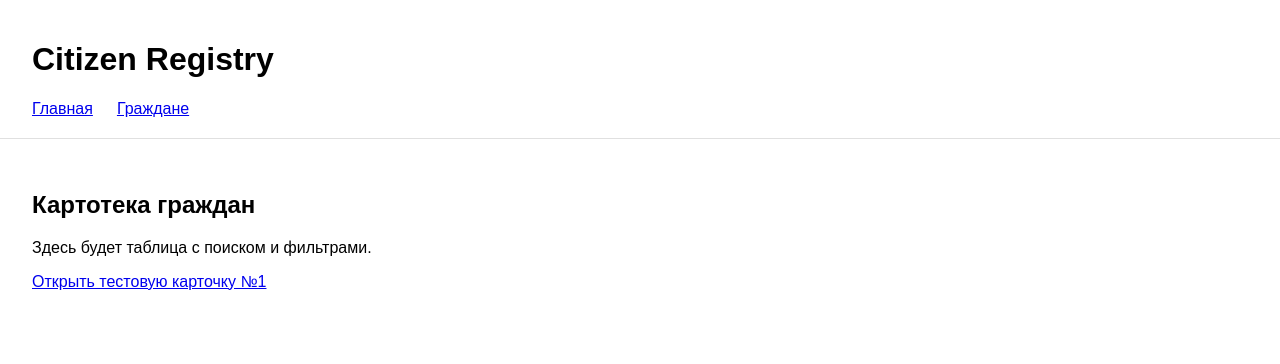
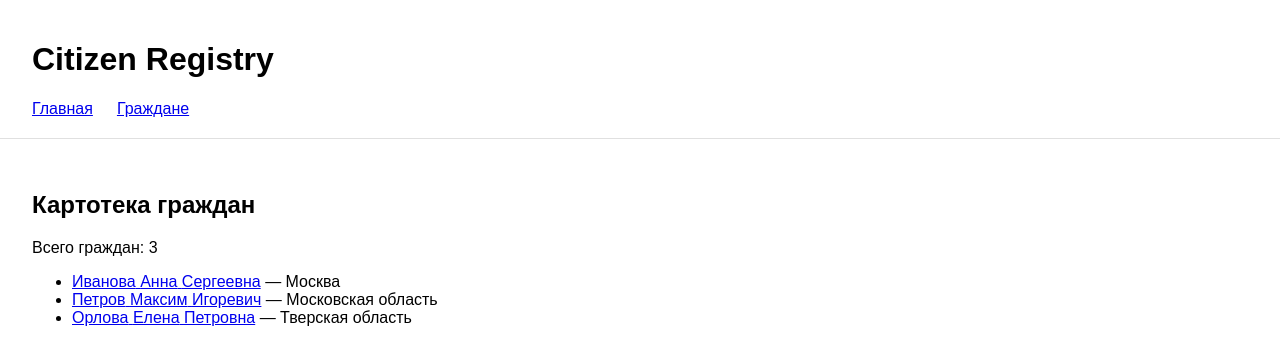
Before and after one commit to KARAMELKA07/citizen-registry, a React (Vite) app: page /citizens in a window 1280 px wide. Shown: the top 364 px of the page. Built offline with nearby package versions, Linux system fonts and the light colour scheme.

Commit message:
add mock citizens and appeals

```diff
--- /dev/null
+++ b/src/data/appeals.js
@@ -0,0 +1,62 @@
+export const appeals = [
+    {
+        id: 'APP-001',
+        citizenId: 'CIT-001',
+        number: 'ОБР-001',
+        createdAt: '2026-10-12T10:00:00Z',
+        subject: 'Несвоевременный вывоз мусора',
+        category: 'waste_collection',
+        source: 'website',
+        description: 'Мусор не вывозят несколько дней.',
+        priority: 'high',
+        status: 'in_progress',
+        assignee: 'Иванов И. И.',
+        dueDate: '2026-11-12',
+        result: '',
+    },
+    {
+        id: 'APP-002',
+        citizenId: 'CIT-001',
+        number: 'ОБР-002',
+        createdAt: '2026-10-18T14:30:00Z',
+        subject: 'Контейнеры для раздельного сбора',
+        category: 'recycling',
+        source: 'email',
+        description: 'Просьба установить дополнительные контейнеры.',
+        priority: 'low',
+        status: 'resolved',
+        assignee: 'Петрова А. С.',
+        dueDate: '2026-10-28',
+        result: 'Заявителю направлен ответ.',
+    },
+    {
+        id: 'APP-003',
+        citizenId: 'CIT-002',
+        number: 'ОБР-003',
+        createdAt: '2026-10-25T09:15:00Z',
+        subject: 'Несанкционированная свалка',
+        category: 'illegal_dumping',
+        source: 'phone',
+        description: 'Обнаружена свалка возле жилого дома.',
+        priority: 'high',
+        status: 'new',
+        assignee: '',
+        dueDate: '',
+        result: '',
+    },
+    {
+        id: 'APP-004',
+        citizenId: 'CIT-002',
+        number: 'ОБР-004',
+        createdAt: '2026-10-27T12:00:00Z',
+        subject: 'Вопрос по графику вывоза',
+        category: 'other',
+        source: 'website',
+        description: 'Запрос информации о графике вывоза отходов.',
+        priority: 'medium',
+        status: 'rejected',
+        assignee: 'Иванов И. И.',
+        dueDate: '',
+        result: 'Обращение отклонено как дублирующее.',
+    },
+];
--- /dev/null
+++ b/src/data/citizens.js
@@ -0,0 +1,80 @@
+export const citizens = [
+    {
+        id: 'CIT-001',
+        lastName: 'Иванова',
+        firstName: 'Анна',
+        middleName: 'Сергеевна',
+        birthDate: '1998-06-14',
+        gender: 'female',
+        recordStatus: 'active',
+        createdAt: '2026-09-02T10:00:00Z',
+
+        phone: '+7 900 000-00-01',
+        additionalPhone: '',
+        email: 'anna.ivanova@example.com',
+        preferredContact: 'email',
+        contactComment: '',
+
+        region: 'Москва',
+        city: 'Москва',
+        street: 'Лесная',
+        house: '12',
+        apartment: '8',
+        sameAsRegistration: true,
+        livingAddress: '',
+        educationLevel: 'higher',
+        notes: '',
+    },
+    {
+        id: 'CIT-002',
+        lastName: 'Петров',
+        firstName: 'Максим',
+        middleName: 'Игоревич',
+        birthDate: '1989-02-18',
+        gender: 'male',
+        recordStatus: 'active',
+        createdAt: '2026-09-16T09:30:00Z',
+
+        phone: '+7 900 000-00-02',
+        additionalPhone: '',
+        email: 'maxim.petrov@example.com',
+        preferredContact: 'phone',
+        contactComment: '',
+
+        region: 'Московская область',
+        city: 'Химки',
+        street: 'Молодёжная',
+        house: '5',
+        apartment: '27',
+        sameAsRegistration: false,
+        livingAddress: 'Москва, ул. Садовая, д. 10',
+        educationLevel: 'vocational',
+        notes: '',
+    },
+    {
+        id: 'CIT-003',
+        lastName: 'Орлова',
+        firstName: 'Елена',
+        middleName: 'Петровна',
+        birthDate: '1976-11-03',
+        gender: 'female',
+        recordStatus: 'archived',
+        createdAt: '2026-10-05T11:20:00Z',
+
+        phone: '+7 900 000-00-03',
+        additionalPhone: '',
+        email: 'elena.orlova@example.com',
+        preferredContact: 'phone',
+        contactComment: '',
+
+        region: 'Тверская область',
+        city: 'Тверь',
+        street: 'Центральная',
+        house: '21',
+        apartment: '4',
+        sameAsRegistration: true,
+        livingAddress: '',
+        educationLevel: 'secondary',
+        notes: '',
+    },
+];
--- a/src/pages/CitizenDetailPage.jsx
+++ b/src/pages/CitizenDetailPage.jsx
@@ -1,12 +1,50 @@
-import { useParams } from 'react-router';
+import { Link, useParams } from 'react-router';
+
+import { citizens } from '../data/citizens.js';
+import { appeals } from '../data/appeals.js';
 
 export default function CitizenDetailPage() {
     const { id } = useParams();
 
+    const citizen = citizens.find(citizen => citizen.id === id);
+
+    const citizenAppeals = appeals.filter(
+        (appeal) => appeal.citizenId === id
+    );
+
+    if (!citizen) {
+        return <h2>Гражданин не найден</h2>;
+    }
+
     return (
         <section>
-            <h2>Карточка гражданина №{id}</h2>
-            <p>Здесь будут личные сведения, семья, образование и обращения.</p>
+            <Link to="/citizens">Назад к списку</Link>
+
+            <h2>
+                {citizen.lastName} {citizen.firstName} {citizen.middleName}
+            </h2>
+
+            <h3>Основные сведения</h3>
+            <p>Дата рождения: {citizen.birthDate}</p>
+            <p>Регион: {citizen.region}</p>
+
+            <h3>Контакты</h3>
+            <p>Телефон: {citizen.phone}</p>
+            <p>Email: {citizen.email || 'Не указан'}</p>
+
+            <h3>Обращения ({citizenAppeals.length})</h3>
+
+            {citizenAppeals.length === 0 ? (
+                <p>Обращений пока нет.</p>
+            ) : (
+                <ul>
+                    {citizenAppeals.map((appeal) => (
+                        <li key={appeal.id}>
+                            {appeal.number} — {appeal.subject}
+                        </li>
+                    ))}
+                </ul>
+            )}
         </section>
     );
 }
--- a/src/pages/CitizensPage.jsx
+++ b/src/pages/CitizensPage.jsx
@@ -1,14 +1,24 @@
 import { Link } from 'react-router';
+import { citizens } from '../data/citizens.js';
 
 export default function CitizensPage() {
     return (
         <section>
             <h2>Картотека граждан</h2>
-            <p>Здесь будет таблица с поиском и фильтрами.</p>
 
-            <Link to="/citizens/1">
-                Открыть тестовую карточку №1
-            </Link>
+            <p>Всего граждан: {citizens.length}</p>
+
+            <ul>
+                {citizens.map((citizen) => (
+                    <li key={citizen.id}>
+                        <Link to={`/citizens/${citizen.id}`}>
+                            {citizen.lastName} {citizen.firstName} {citizen.middleName}
+                        </Link>
+                        {' — '}
+                        {citizen.region}
+                    </li>
+                ))}
+            </ul>
         </section>
     );
 }
```
